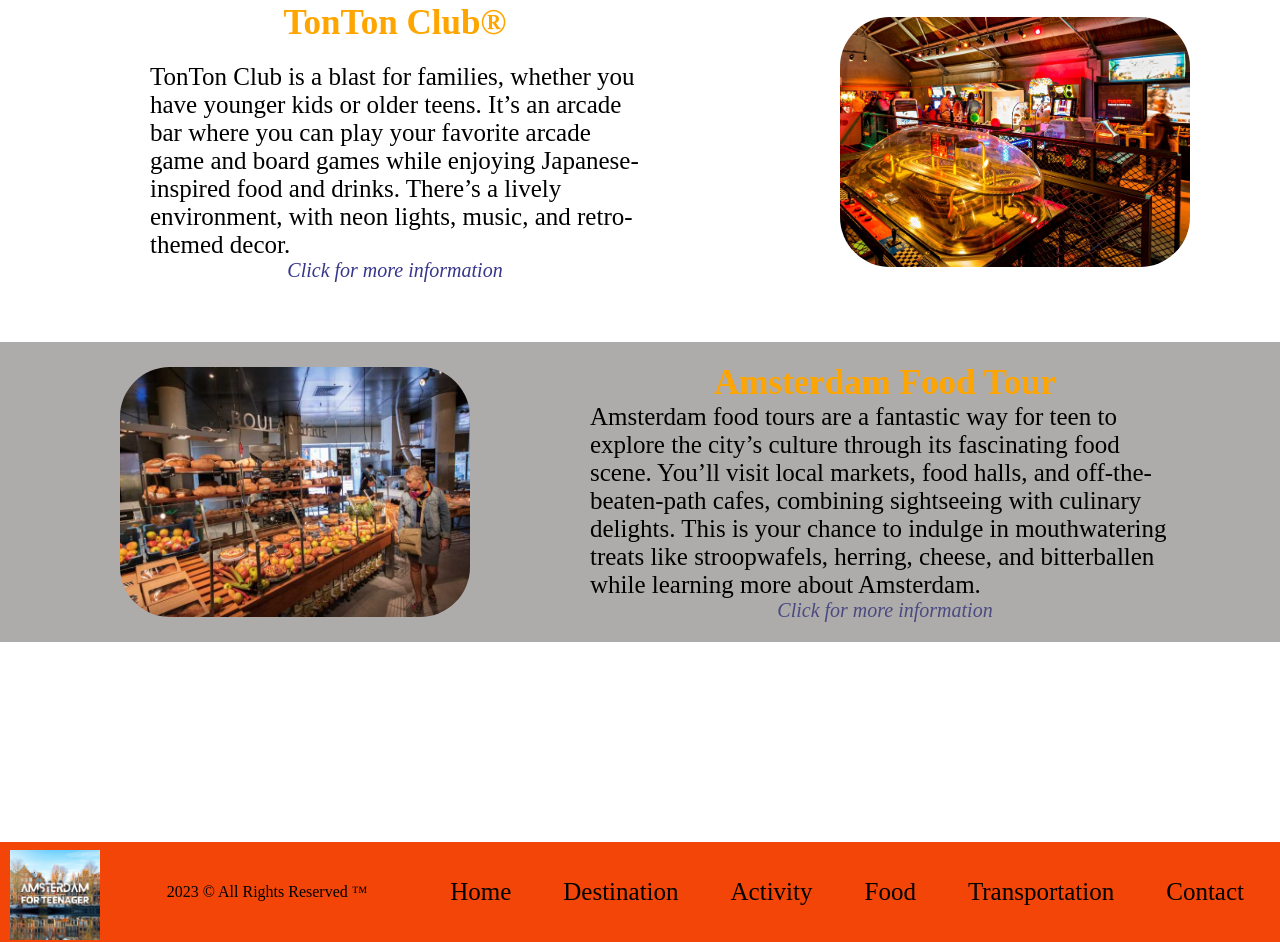
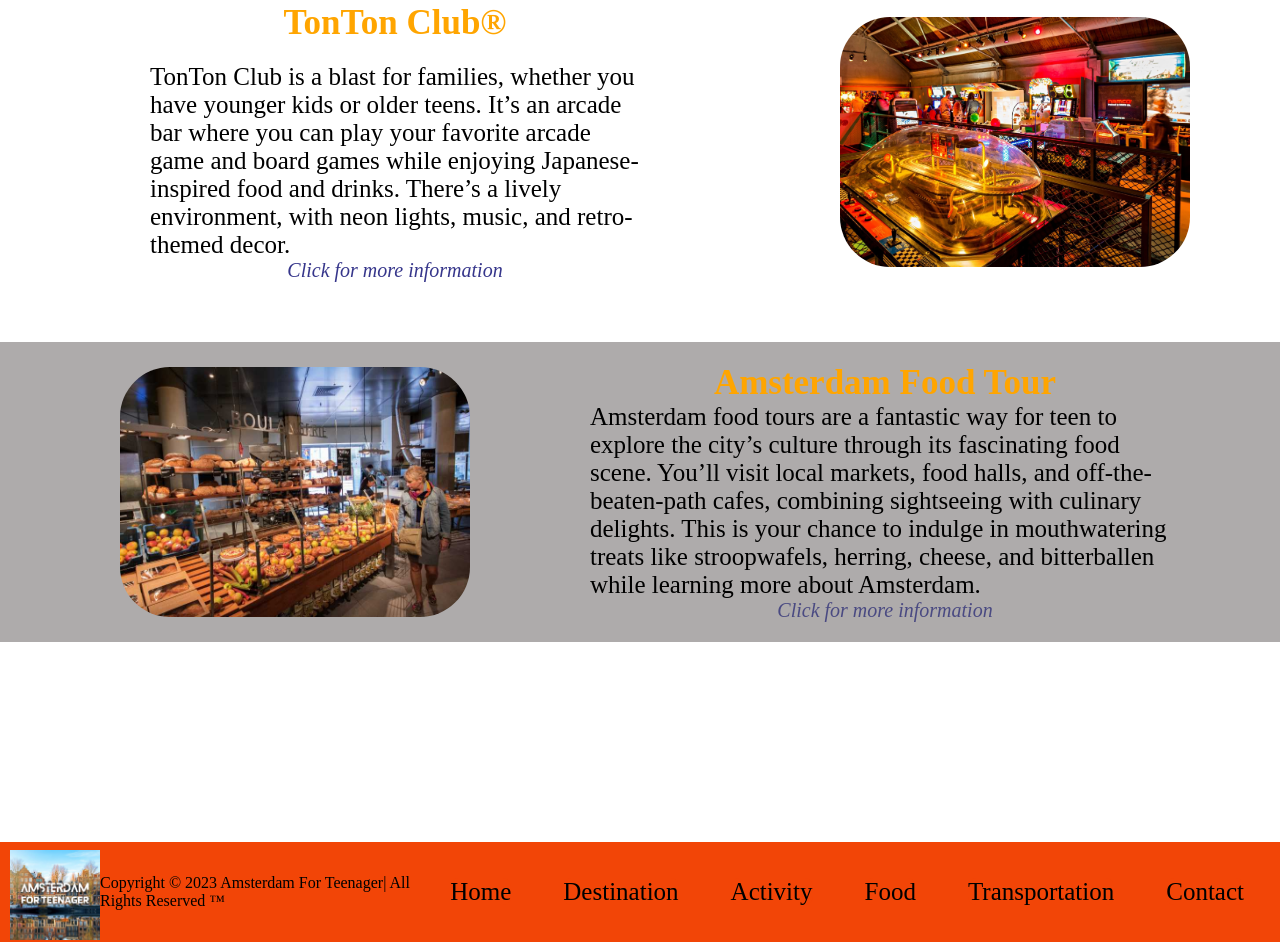
Before and after one commit to RobbenLe/WebmarkupFinal, a plain HTML site: page Activity.html in a window 1280 px wide. Shown: the part 1158-2100 px from the top of the page. Drawn offline with Linux system fonts and the light colour scheme.

Commit message:
Add copy right in footer

```diff
--- a/Activity.html
+++ b/Activity.html
@@ -197,7 +197,7 @@
         title="Logo For Footer"
       />
 
-      <p>2023 © All Rights Reserved ™</p>
+      <p>Copyright &copy; 2023 Amsterdam For Teenager| All Rights Reserved ™</p>
 
       <nav>
         <ul class="ul-item">
```
Also changed, not shown: Contact.html (+1 -1 lines), Destination.html (+1 -1 lines), Food.html (+1 -1 lines), Transportation.html (+1 -1 lines), index.html (+1 -1 lines).
